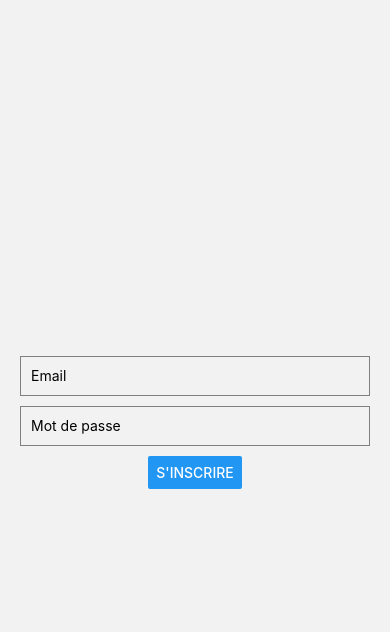
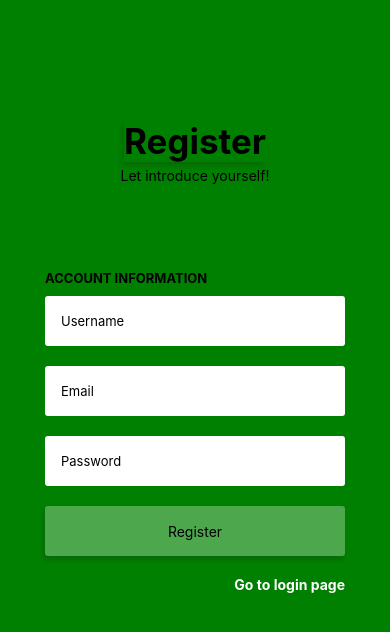
Before and after one commit to Billy3Joe/healthy-recipes-app, a React Native app: screen /SignUp in a window 390 px wide. Shown: the top 632 px of the page. Built offline with nearby package versions, Linux system fonts and the light colour scheme.

Commit message:
Signup and Signin Frontend Page  ok

```diff
--- a/App.js
+++ b/App.js
@@ -2,6 +2,7 @@ import { StatusBar } from 'expo-status-bar';
 import { StyleSheet, Text, View } from 'react-native';
 import { NavigationContainer } from "@react-navigation/native";
 import { createNativeStackNavigator } from "@react-navigation/native-stack";
+import SignIn from "./pages/Login";
 import SignUp from "./pages/Signup";
 import InitialPage from "./pages/InitialPage";
 
@@ -17,7 +18,8 @@ export default function App() {
             }}
            >
             <Stack.Screen name="InitialPage" component={InitialPage} />
-            <Stack.Screen name="SignUp" component={SignUp} />
+             <Stack.Screen name="SignUp" component={SignUp} />
+             <Stack.Screen name="Login" component={SignIn} />
            </Stack.Navigator>
        </NavigationContainer>
       /*<View style={styles.container}>
--- a/pages/InitialPage.js
+++ b/pages/InitialPage.js
@@ -4,8 +4,8 @@ import { StyleSheet, Text, TouchableOpacity, View, Image } from "react-native";
 function InitialPage() {
   const navigation = useNavigation();
 
-  const actionNavigationLogin = () => {
-    navigation.navigate("SingnIn");
+  const actionNavigationSignin = () => {
+    navigation.navigate("Login");
   };
   const actionNavigationSignup = () => {
     navigation.navigate("SignUp");
@@ -53,7 +53,10 @@ function InitialPage() {
         >
           <Text>Signup</Text>
         </TouchableOpacity>
-        <TouchableOpacity onPress={actionNavigationLogin} style={[styles.item]}>
+
+        <TouchableOpacity
+           onPress={actionNavigationSignin}
+           style={[styles.item]}>
           <Text>Signin</Text>
         </TouchableOpacity>
       </View>
--- /dev/null
+++ b/pages/Login.js
@@ -0,0 +1,164 @@
+import { useNavigationUpn } from "@react-navigation/native";
+import { useRef, useState } from "react";
+import {
+  Alert,
+  StyleSheet,
+  Text,
+  TextInput,
+  TouchableHighlight,
+  TouchableOpacity,
+  View,
+} from "react-native";
+
+
+const Login = () => {
+
+const [textUsername, setTextUsername] = useState("");
+const [textPassword, setTextPassword] = useState("");
+
+  const getUserInfo = () => {
+    // Ajoutez ici la logique d'inscription avec Firebase
+  };
+
+
+  return (
+    <View
+    style={{
+      width: "100%",
+      height: "100%",
+      alignItems: "center",
+      backgroundColor: "green",
+    }}
+  >
+    <View
+      style={{
+        marginTop: 120,
+        width: 300,
+        height: 150,
+        alignItems: "center",
+      }}
+    >
+      <Text style={[styles.textTitle, styles.shadowProp]}>Welcome back!</Text>
+      <Text style={styles.textSubTitle}>
+        We're so excited to see you again!
+      </Text>
+    </View>
+    <View>
+      <Text style={styles.textAccountInformation}>ACCOUNT INFORMATION</Text>
+      <TextInput
+        // onSubmitEditing={() => ref_input2.current.focus()}
+        returnKeyType={"next"}
+        placeholder="Username"
+        autoFocus={true}
+        onChangeText={(newText) => setTextUsername(newText)}
+        autoCapitalize="none"
+        autoCorrect={false}
+        style={styles.input}
+      />
+      <TextInput
+        clearButtonMode="always"
+        placeholder="Password"
+        onChangeText={(newText) => setTextPassword(newText)}
+        autoCapitalize="none"
+        autoCorrect={false}
+        secureTextEntry={true}
+        style={styles.input}
+        // ref={ref_input2}
+      />
+    </View>
+    <View>
+      <TouchableHighlight
+        activeOpacity={1}
+        underlayColor="white"
+        style={[styles.item, styles.shadowProp]}
+        onPress={() => getUserInfo(textUsername)}
+      >
+        <Text>Login</Text>
+      </TouchableHighlight>
+      <TouchableOpacity
+        style={styles.signUpButon}
+        // onPress={actionNavigationSignUp}
+      >
+        <Text style={{ color: "white", fontWeight: "bold" }}>Sign up</Text>
+      </TouchableOpacity>
+    </View>
+  </View>
+);
+};
+
+const styles = StyleSheet.create({
+    signUpButon: {
+      alignSelf: "flex-end",
+    },
+    shadowProp: {
+      shadowColor: "#171717",
+      shadowOffset: { width: -2, height: 4 },
+      shadowOpacity: 0.2,
+      shadowRadius: 5,
+    },
+    textTitle: {
+      fontSize: 35,
+      fontWeight: "bold",
+      marginBottom: 5,
+    },
+    textSubTitle: {},
+    input: {
+      borderWidth: 1,
+      borderColor: "rgba(255,255,255, 0.3)",
+      padding: 15,
+      marginTop: 10,
+      marginBottom: 10,
+      width: 300,
+      height: 50,
+      backgroundColor: "white",
+      borderRadius: 3,
+      fontSize: 13,
+    },
+    container: {
+      flex: 1,
+      marginLeft: 20,
+      marginRight: 20,
+      marginBottom: 20,
+      borderRadius: 8,
+    },
+    imageStyle: {
+      marginTop: 10,
+      flex: 1,
+    },
+    imageProfile: {
+      height: 40,
+      width: 40,
+      flex: 1,
+      marginRight: 10,
+      borderRadius: 100,
+    },
+    userInfoText: {
+      justifyContent: "center",
+    },
+    logoEmoji: {
+      fontSize: 100,
+    },
+    textAccountInformation: {
+      fontSize: 13,
+      fontWeight: "bold",
+    },
+    textInput: {
+      fontSize: 12,
+    },
+    profileInformations: {
+      flexDirection: "row",
+    },
+    item: {
+      marginTop: 10,
+      justifyContent: "center",
+      alignItems: "center",
+      width: 300,
+      height: 50,
+      backgroundColor: "rgba(355, 355, 355, 0.3)",
+      borderRadius: 3,
+      marginBottom: 20,
+    },
+  });
+
+
+export default Login;
--- a/pages/Signup.js
+++ b/pages/Signup.js
@@ -1,7 +1,17 @@
-import React, { useState } from 'react';
-import { View, TextInput, Button, StyleSheet } from 'react-native';
+import { useNavigation } from "@react-navigation/native";
+import { useState } from "react";
+import {
+  Alert,
+  StyleSheet,
+  Text,
+  TextInput,
+  TouchableHighlight,
+  TouchableOpacity,
+  View,
+} from "react-native";
 
 const Signup = () => {
+  const [username, setUsernanme] = useState('');
   const [email, setEmail] = useState('');
   const [password, setPassword] = useState('');
 
@@ -10,40 +20,145 @@ const Signup = () => {
   };
 
   return (
-    <View style={styles.container}>
+    <View
+      style={{
+        width: "100%",
+        height: "100%",
+        alignItems: "center",
+        backgroundColor: "green",
+      }}
+    >
+      <View
+        style={{
+          marginTop: 120,
+          width: 300,
+          height: 150,
+          alignItems: "center",
+        }}
+      >
+        <Text style={[styles.textTitle, styles.shadowProp]}>Register</Text>
+        <Text style={styles.textSubTitle}>Let introduce yourself!</Text>
+      </View>
+      <View>
+        <Text style={styles.textAccountInformation}>ACCOUNT INFORMATION</Text>
         <TextInput
+          onChangeText={(newText) => setTextUsername(newText)}
+          placeholder="Username"
+          autoCapitalize="none"
+          autoCorrect={false}
           style={styles.input}
-        placeholder="Email"
-        value={email}
-        onChangeText={text => setEmail(text)}
-        autoCapitalize="none"
         />
         <TextInput
+          onChangeText={(newText) => setTextEmail(newText)}
+          placeholder="Email"
+          autoCapitalize="none"
+          autoCorrect={false}
           style={styles.input}
-        placeholder="Mot de passe"
-        value={password}
-        onChangeText={text => setPassword(text)}
-        secureTextEntry
         />
-      <Button title="S'inscrire" onPress={handleSignup} />
+        <TextInput
+          onChangeText={(newText) => setTextPassword(newText)}
+          placeholder="Password"
+          secureTextEntry={true}
+          autoCapitalize="none"
+          autoCorrect={false}
+          style={styles.input}
+        />
+      </View>
+      <View>
+        <TouchableHighlight
+          onPress={() => {
+            createUserInDB();
+          }}
+          activeOpacity={1}
+          underlayColor="white"
+          style={[styles.item, styles.shadowProp]}
+        >
+        <Text>Register</Text>
+        </TouchableHighlight>
+        <TouchableOpacity
+          style={styles.signUpButon}
+          // onPress={actionNavigationLogin}
+        >
+          <Text style={{ color: "white", fontWeight: "bold" }}>
+            Go to login page
+          </Text>
+        </TouchableOpacity>
+      </View>
     </View>
   );
 };
 
 const styles = StyleSheet.create({
+  signUpButon: {
+    alignSelf: "flex-end",
+  },
+  shadowProp: {
+    shadowColor: "#171717",
+    shadowOffset: { width: -2, height: 4 },
+    shadowOpacity: 0.2,
+    shadowRadius: 5,
+  },
+  textTitle: {
+    fontSize: 35,
+    fontWeight: "bold",
+    marginBottom: 5,
+  },
+  textSubTitle: {},
+  input: {
+    borderWidth: 1,
+    borderColor: "rgba(255,255,255, 0.3)",
+    padding: 15,
+    marginTop: 10,
+    marginBottom: 10,
+    width: 300,
+    height: 50,
+    backgroundColor: "white",
+    borderRadius: 3,
+    fontSize: 13,
+  },
   container: {
     flex: 1,
-    justifyContent: 'center',
-    alignItems: 'center',
-    paddingHorizontal: 20,
+    marginLeft: 20,
+    marginRight: 20,
+    marginBottom: 20,
+    borderRadius: 8,
   },
-  input: {
-    width: '100%',
+  imageStyle: {
+    marginTop: 10,
+    flex: 1,
+  },
+  imageProfile: {
     height: 40,
-    borderColor: 'gray',
-    borderWidth: 1,
-    marginBottom: 10,
-    paddingHorizontal: 10,
+    width: 40,
+    flex: 1,
+    marginRight: 10,
+    borderRadius: 100,
+  },
+  userInfoText: {
+    justifyContent: "center",
+  },
+  logoEmoji: {
+    fontSize: 100,
+  },
+  textAccountInformation: {
+    fontSize: 13,
+    fontWeight: "bold",
+  },
+  textInput: {
+    fontSize: 12,
+  },
+  profileInformations: {
+    flexDirection: "row",
+  },
+  item: {
+    marginTop: 10,
+    justifyContent: "center",
+    alignItems: "center",
+    width: 300,
+    height: 50,
+    backgroundColor: "rgba(355, 355, 355, 0.3)",
+    borderRadius: 3,
+    marginBottom: 20,
   },
 });
 
```
Lines whose indentation alone changed are shown as unchanged.
